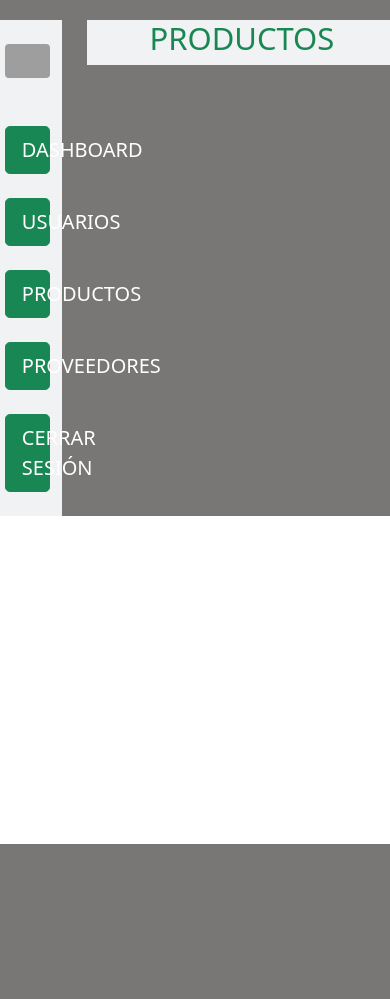
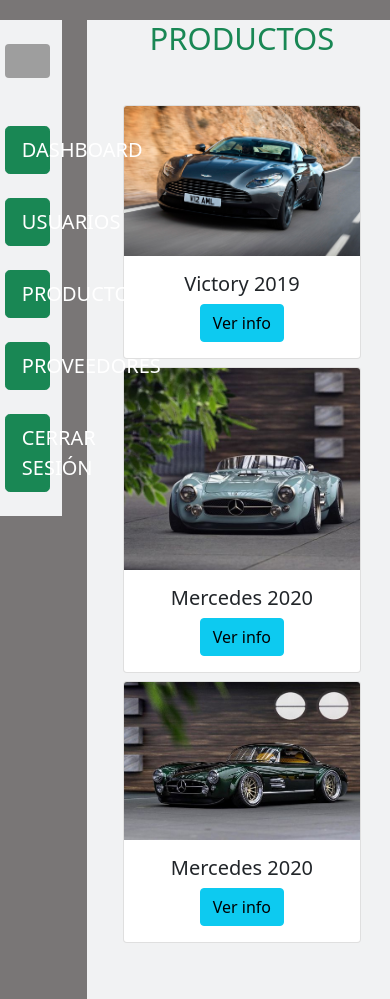
Before and after one commit to Robin-3/Plataforma-de-inventario, a Flask app: page /productos in a window 390 px wide. Before the commit the page ends 844 px from the top, so only its background shows below. Run offline with Flask 2, Linux system fonts and the light colour scheme; grey boxes are pictures that could not be loaded.

Commit message:
se agregaron algunos de los productos

```diff
--- a/templates/dashboard.html
+++ b/templates/dashboard.html
@@ -33,8 +33,8 @@
           </div>
         </div>
       </div>
-    </div><!-- Termina Cards 1-->
-  </section><!-- Termina Section 1 -->
+    </div>
+  </section>
   <!-- Inicia Section 2 -->
   <section class="container my-5">
     <!-- Inicia Cards 2-->
--- a/templates/productos.html
+++ b/templates/productos.html
@@ -3,5 +3,52 @@
 {% block titulo %} PRODUCTOS {% endblock %}
 
 {% block content %}
+  <!-- Inicia Section 1 -->
+  <section class="container my-5">
+  <!-- Inicia Cards 1-->
+    <div class="card-deck">
+      <div class="row">
+        <div class="col-md-4 mb-2">
+          <div class="card">
+            <a href="#">
+                <img class="card-img-top" src={{url_for('static', filename='img/imagenDashProductos.jpg')}} alt="Productos"/>
+            </a>
+            <div class="card-body">
+              <h5 class="card-title text-center">Victory 2019</h5>
+              <a href="#">
+                <button class="btn btn-info">Ver info</button>
+              </a>
+            </div>
+          </div>
+        </div>
+        <div class="col-md-4 mb-2">
+          <div class="card">
+            <a href="#">
+                <img class="card-img-top" src={{url_for('static', filename='img/mercedes.jpg')}} alt="Productos"width="90%" />
+            </a>
+            <div class="card-body">
+              <h5 class="card-title text-center">Mercedes 2020</h5>
+              <a href="#">
+                <button class="btn btn-info">Ver info</button>
+              </a>
+            </div>
+          </div>
+        </div>
+        <div class="col-md-4 mb-2">
+            <div class="card">
+              <a href="#">
+                  <img class="card-img-top" src={{url_for('static', filename='img/mercedes2.jpg')}} alt="Productos"width="90%" />
+              </a>
+              <div class="card-body">
+                <h5 class="card-title text-center">Mercedes 2020</h5>
+                <a href="#">
+                  <button class="btn btn-info">Ver info</button>
+                </a>
+              </div>
+            </div>
+        </div>
+      </div>
+    </div>
+  </section>
 
 {% endblock %}
```
Also changed, not shown: static/img/mercedes.jpg (added), static/img/mercedes2.jpg (added).
